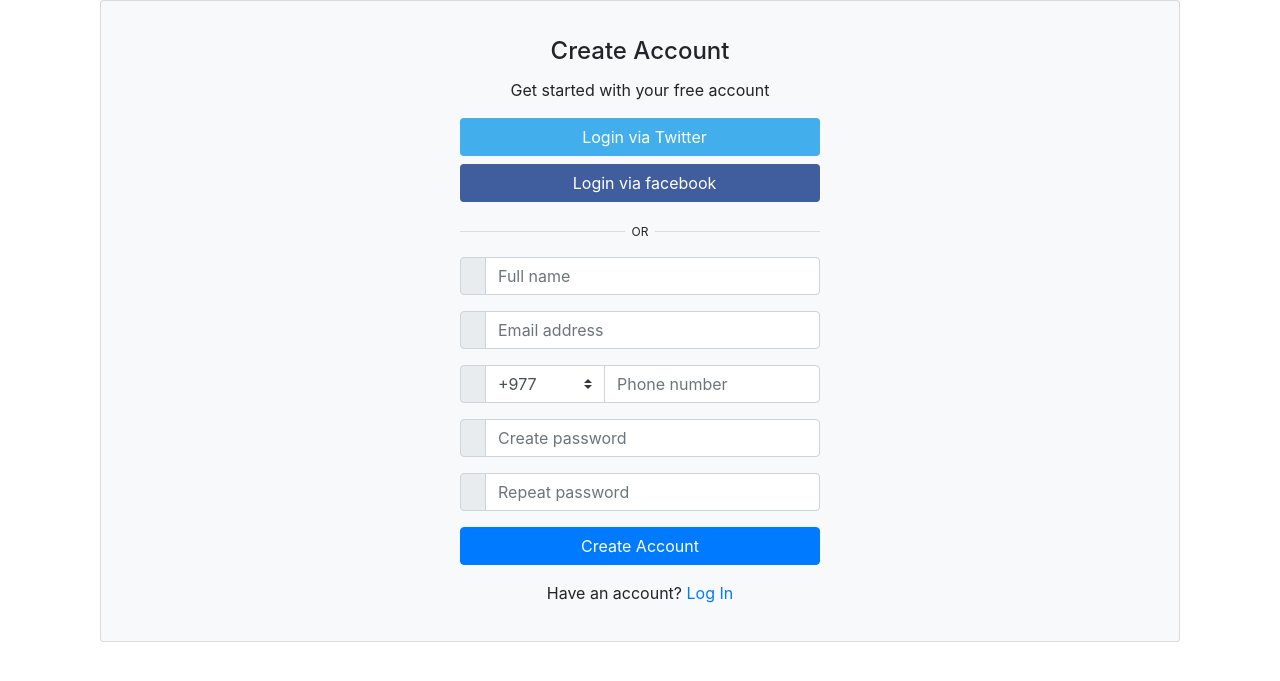
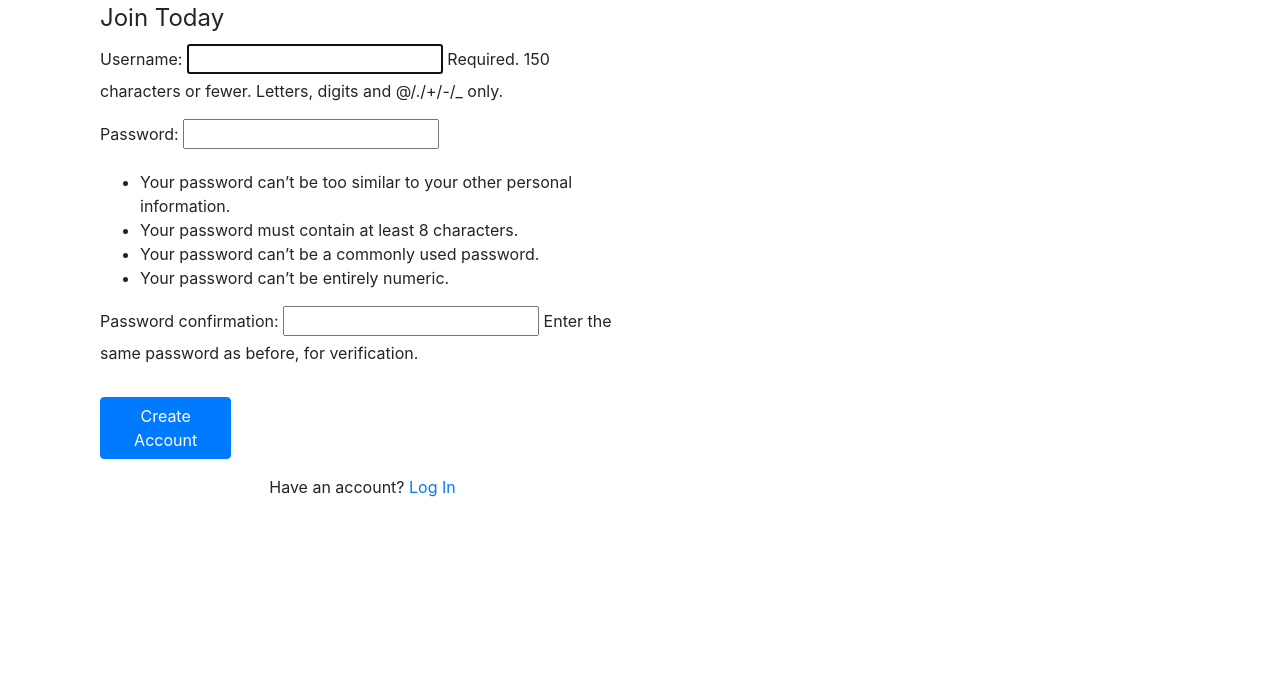
Before and after one commit to mlnlmsl/django-projecthunt, a Django app: page /user/register/ in a window 1280 px wide. Shown: the part 56-737 px from the top of the page. Run offline with Django 3.2, Linux system fonts and the light colour scheme; some libraries are stand-ins or nearby versions.

Commit message:
minor changes

```diff
--- a/templates/master.html
+++ b/templates/master.html
@@ -20,6 +20,13 @@
         </div> {% endcomment %}
 
     </div>
+    {% if messages %}
+        <ul class="messages">
+            {% for message in messages %}
+            <li{% if message.tags %} class="{{ message.tags }}"{% endif %}>{{ message }}</li>
+            {% endfor %}
+        </ul>
+    {% endif %}
     <div class="container">
         {% block content %}
         {% endblock %}
--- a/user/templates/user/register.html
+++ b/user/templates/user/register.html
@@ -36,70 +36,20 @@
 {% endblock css %}
 
 {% block content %}
+<div class="col-md-6">
+	<form action="/user/register/" method="post">
+        {% csrf_token %}
+        <fieldset class="form-group">
+            <legend>Join Today</legend>
+            {{ form.as_p }}
+        </fieldset>
+        <div class="form-group ">
+            <button type="submit" class="btn btn-primary btn-block col-sm-3"> Create Account  </button>
+        </div>
+        <p class="text-center">Have an account? <a href="">Log In</a> </p>
+    </form>
+</div>
 
-<div class="container">
-
-
-<div class="card bg-light">
-
-<article class="card-body mx-auto" style="max-width: 400px;">
-	<h4 class="card-title mt-3 text-center">Create Account</h4>
-	<p class="text-center">Get started with your free account</p>
-	<p>
-		<a href="" class="btn btn-block btn-twitter"> <i class="fab fa-twitter"></i>   Login via Twitter</a>
-		<a href="" class="btn btn-block btn-facebook"> <i class="fab fa-facebook-f"></i>   Login via facebook</a>
-	</p>
-	<p class="divider-text">
-        <span class="bg-light">OR</span>
-    </p>
-
-    <!--REgister user form-->
-	<form action="/user/register/" method="post">
-     {% csrf_token %}
-	<div class="form-group input-group">
-		<div class="input-group-prepend">
-		    <span class="input-group-text"> <i class="fa fa-user"></i> </span>
-		 </div>
-        <input name="" class="form-control" placeholder="Full name" type="text">
-    </div> <!-- form-group// -->
-    <div class="form-group input-group">
-    	<div class="input-group-prepend">
-		    <span class="input-group-text"> <i class="fa fa-envelope"></i> </span>
-		 </div>
-        <input name="" class="form-control" placeholder="Email address" type="email">
-    </div> <!-- form-group// -->
-    <div class="form-group input-group">
-    	<div class="input-group-prepend">
-		    <span class="input-group-text"> <i class="fa fa-phone"></i> </span>
-		</div>
-		<select class="custom-select" style="max-width: 120px;">
-		    <option selected="">+977</option>
-		</select>
-    	<input name="" class="form-control" placeholder="Phone number" type="text">
-    </div> <!-- form-group// -->
-    <div class="form-group input-group">
-    	<div class="input-group-prepend">
-		    <span class="input-group-text"> <i class="fa fa-lock"></i> </span>
-		</div>
-        <input class="form-control" placeholder="Create password" type="password">
-    </div> <!-- form-group// -->
-    <div class="form-group input-group">
-    	<div class="input-group-prepend">
-		    <span class="input-group-text"> <i class="fa fa-lock"></i> </span>
-		</div>
-        <input class="form-control" placeholder="Repeat password" type="password">
-    </div> <!-- form-group// -->
-    <div class="form-group">
-        <button type="submit" class="btn btn-primary btn-block"> Create Account  </button>
-    </div> <!-- form-group// -->
-    <p class="text-center">Have an account? <a href="">Log In</a> </p>
-</form>
-</article>
-
-</div> <!-- card.// -->
-
-</div>
-<!--container end.//-->
 {% endblock content %}
 
 {% block js %}
--- a/user/views.py
+++ b/user/views.py
@@ -1,6 +1,7 @@
-from django.shortcuts import render
+from django.shortcuts import render, redirect
+from django.contrib import messages
 from django.http import HttpResponse
-# from django.contrib.auth.forms import UserCreationForm
+from django.contrib.auth.forms import UserCreationForm
 
 
 def index(request):
@@ -8,9 +9,15 @@ def index(request):
 
 
 def register(request):
-    # form = UserCreationForm()
+    form = UserCreationForm()
     if request.method == 'GET':
-        return render(request, 'user/register.html')
+        return render(request, 'user/register.html',{'form':form})
     elif request.method == "POST":
-        print(request.POST)
-        return  HttpResponse("<p> register post</p>")
+        username = request.POST['username']
+        email = request.POST['email']
+        passowrd = request.POST['password']
+        confirm_password = request.POST['confirm_password']
+        if passowrd != confirm_password:
+            messages.error(request, 'Password must match')
+
+        return HttpResponse("<p> register post</p>")
```
